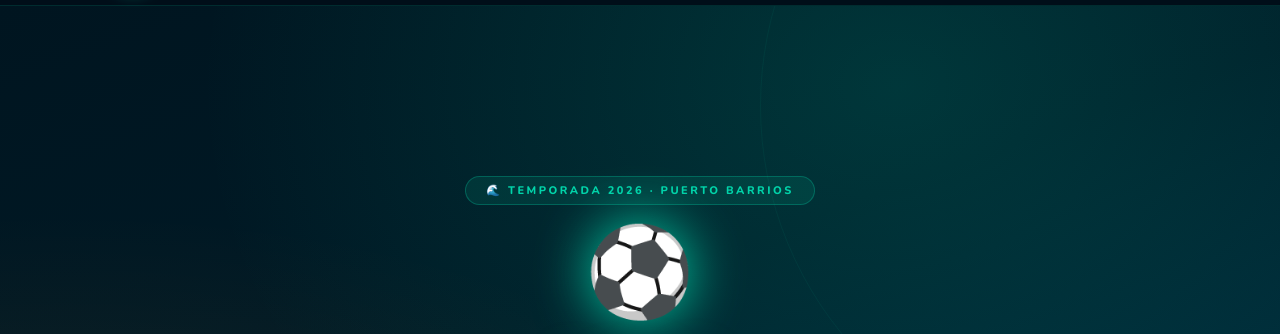
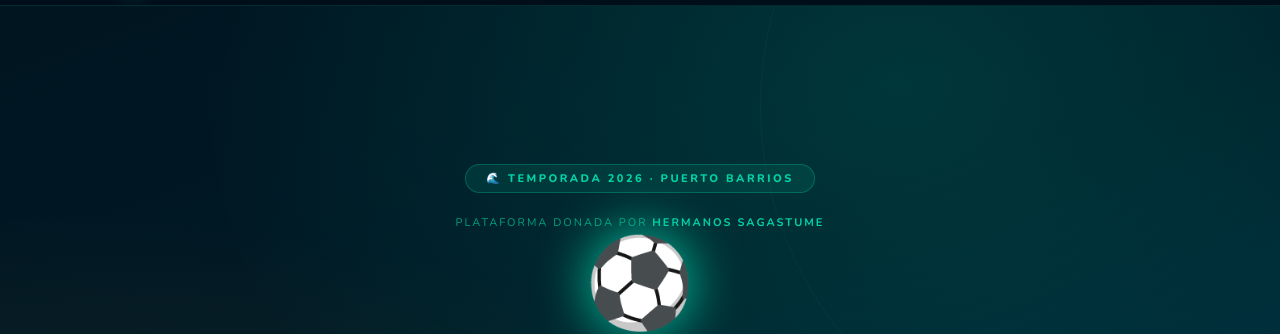
Before and after one commit to ricardo502gt/puertodeportes, a website: page public/index.html in a window 1280 px wide. Shown: the part 62-396 px from the top of the page. Drawn offline with nearby package versions, Linux system fonts and the light colour scheme; no server answers.

Commit message:
build-4: agregar credito Hermanos Sagastume en hero

```diff
--- a/public/index.html
+++ b/public/index.html
@@ -21,6 +21,7 @@
   <div class="hero-ring hr2"></div>
   <div class="hero-content">
     <div class="hero-eyebrow">🌊 Temporada 2026 · Puerto Barrios</div>
+    <div style="font-size:11px;color:rgba(0,212,170,0.7);letter-spacing:2px;text-transform:uppercase;margin-bottom:8px">Plataforma donada por <strong style="color:var(--teal)">Hermanos Sagastume</strong></div>
     <div class="hero-ball">⚽</div>
     <h1 class="hero-h1">LIGA<br/><span>CARIBE</span></h1>
     <p class="hero-p">El campeonato de fútbol de Puerto Barrios, Izabal. Cuatro categorías, corazón caribeño.</p>
```
